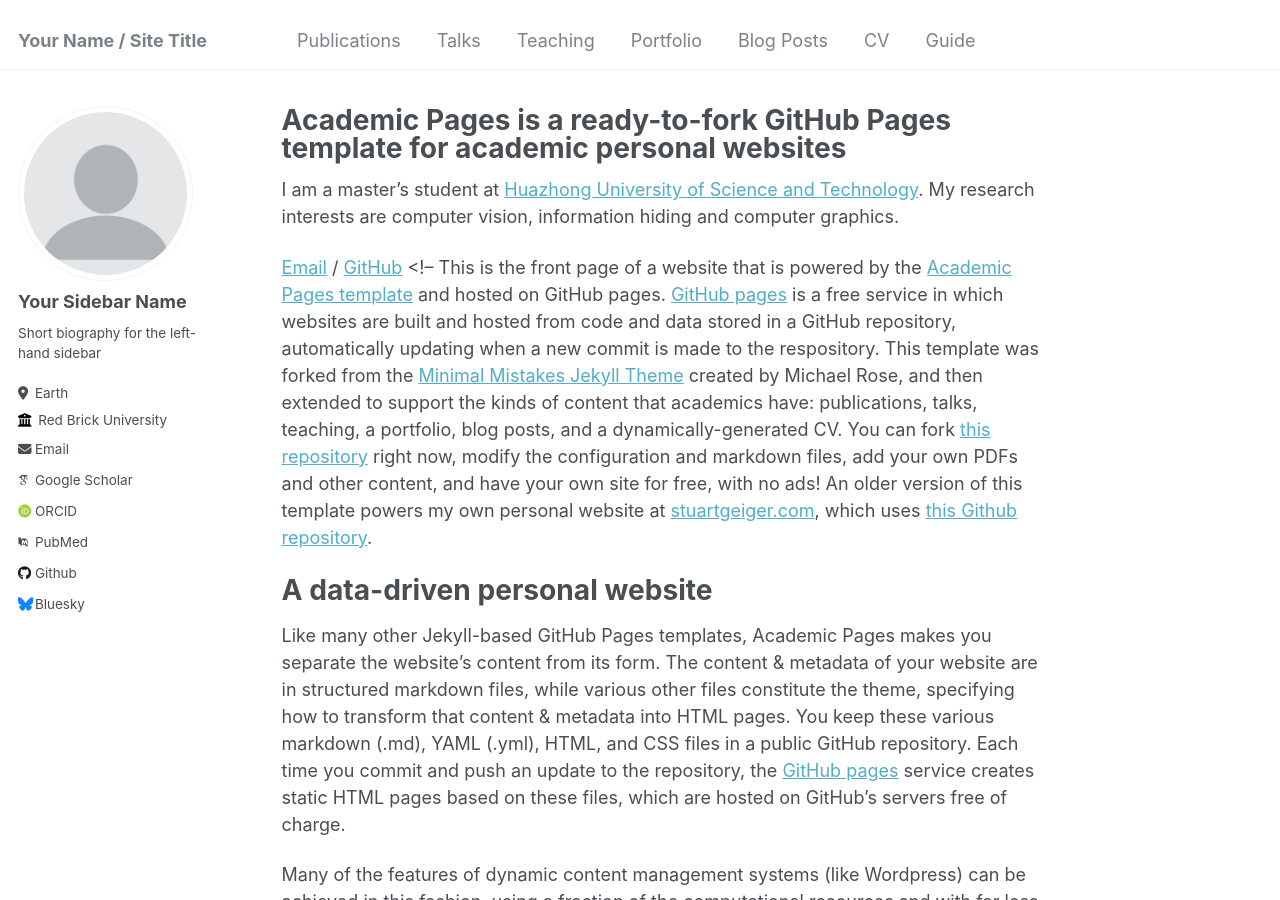
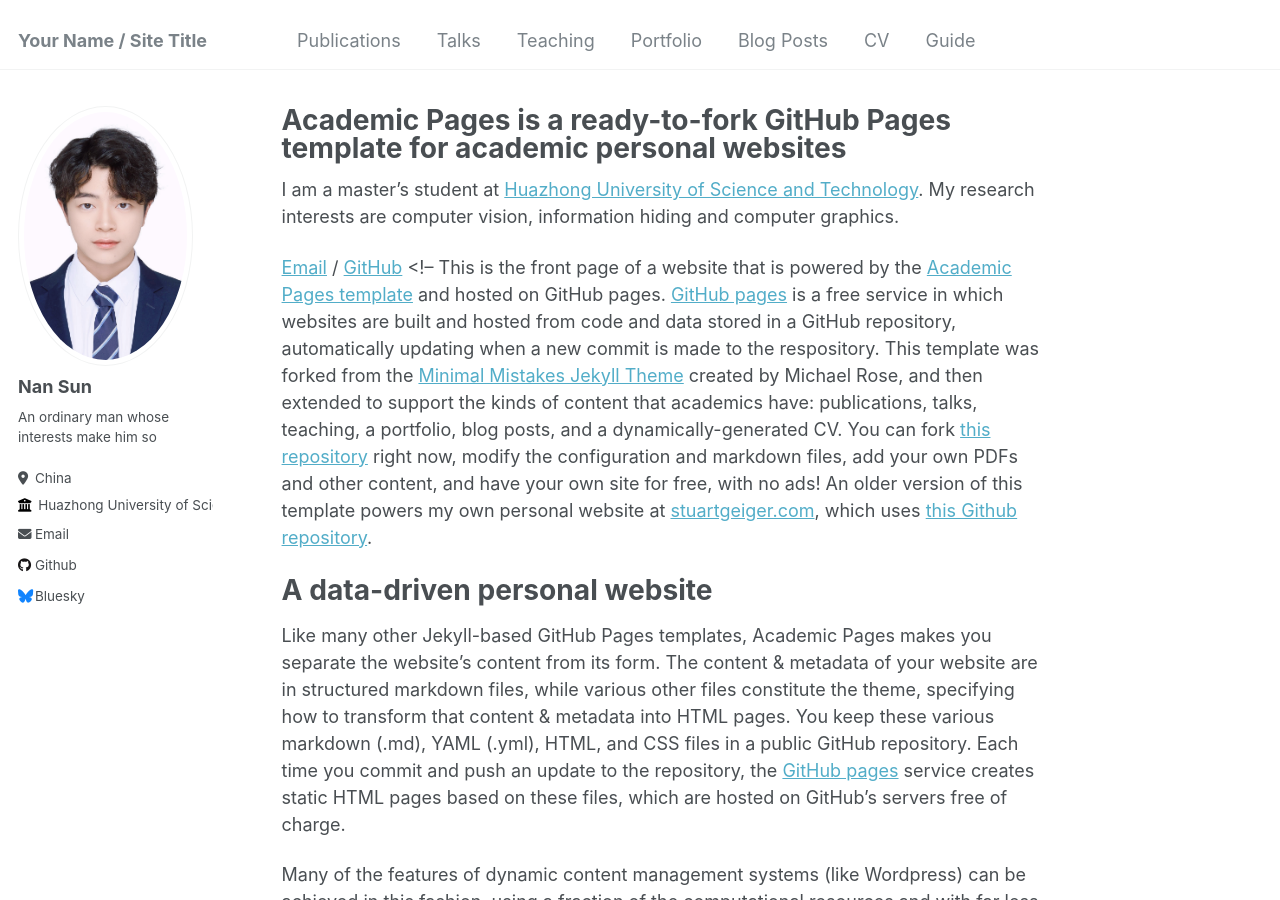
Before and after one commit to FALLANGELZOU/fallangelzou.github.io, a Jekyll site: the page built from _pages/about.md, in a window 1280 px wide and 900 px high. Built offline with Jekyll 4.4.1, drawn with Linux system fonts in a browser that asks for light colours; some web fonts are replaced.

```diff
--- a/_config.yml
+++ b/_config.yml
@@ -22,21 +22,21 @@ repository               : "academicpages/academicpages.github.io"
 author:
   # Biographic information
   avatar           : "profile.png"
-  name             : "Your Sidebar Name"
+  name             : "Nan Sun"
   pronouns         : # example: "she/her"
-  bio              : "Short biography for the left-hand sidebar"
-  location         : "Earth"
-  employer         : "Red Brick University"
+  bio              : "An ordinary man whose interests make him so"
+  location         : "China"
+  employer         : "Huazhong University of Science and Technology"
   uri              : # URL
-  email            : "none@example.org"
+  email            : "sunnan@hust.edu.cn"
 
   # Academic websites
   arxiv            : # URL - Update with the correct link to your profile
-  googlescholar    : "https://scholar.google.com/citations?user=PS_CX0AAAAAJ"
+  googlescholar    : # "https://scholar.google.com/citations?user=PS_CX0AAAAAJ"
   impactstory      : # URL
-  orcid            : "http://orcid.org/yourorcidurl"
+  orcid            : # "http://orcid.org/yourorcidurl"
   semantic         : # URL
-  pubmed           : "https://www.ncbi.nlm.nih.gov/pubmed/?term=john+snow"
+  pubmed           : # "https://www.ncbi.nlm.nih.gov/pubmed/?term=john+snow"
   researchgate     : # URL
 
   # Repositories and software development
```
Also changed, not shown: images/profile.png.
